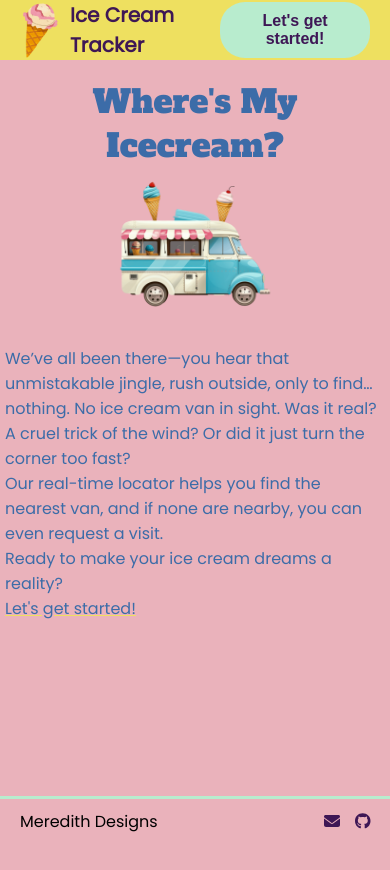
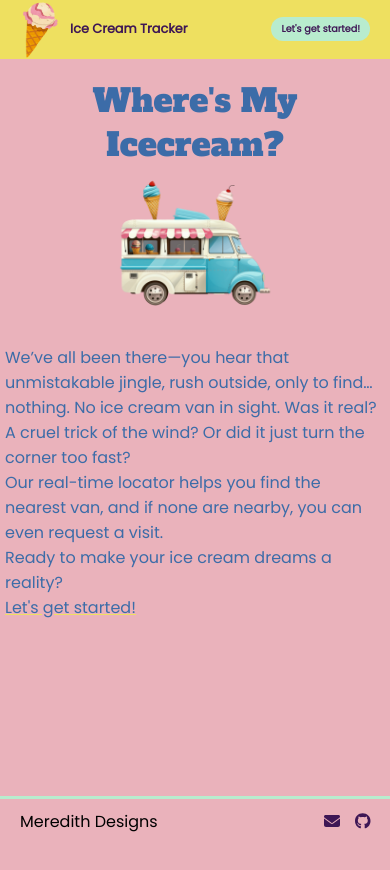
Before and after one commit to NucyLoodle/icecream-web, a Next.js app in the folder icecream-web/: page / in a window 390 px wide. Shown: the top 870 px of the page. Built offline with nearby package versions, Linux system fonts and the light colour scheme; no server answers.

Commit message:
adjust header for mobile

```diff
--- a/icecream-web/app/Header/Header.css
+++ b/icecream-web/app/Header/Header.css
@@ -21,7 +21,7 @@
 }
 
 #logo-container h1 {
-    font-size: 20px;
+    font-size: 1.3em;
     font-weight: bold;
     color: #3e1755;
 }
@@ -29,8 +29,9 @@
 #get-started-btn {
     background-color: #b8ecce;
     color: #3e1755;
+    font-family: "Poppins", serif;
     font-weight: bold;
-    font-size: 16px;
+    font-size: 0.9em;
     padding: 10px 20px;
     border: none;
     border-radius: 25px;
@@ -47,6 +48,18 @@
     padding: 10px 15px;
     border-radius: 10px;
     color: white;
-    font-size: 16px;
+    font-family: "Poppins", serif;
+    font-size: 0.9em;
     cursor: pointer;
 }
+
+@media screen and (max-width: 450px) {
+    #logo-container h1 {
+        font-size: 0.8em;
+    }
+
+    #get-started-btn, #header-sign-out-btn {
+        font-size: 0.6em;
+        padding: 5px 10px;
+    }
+}
```
